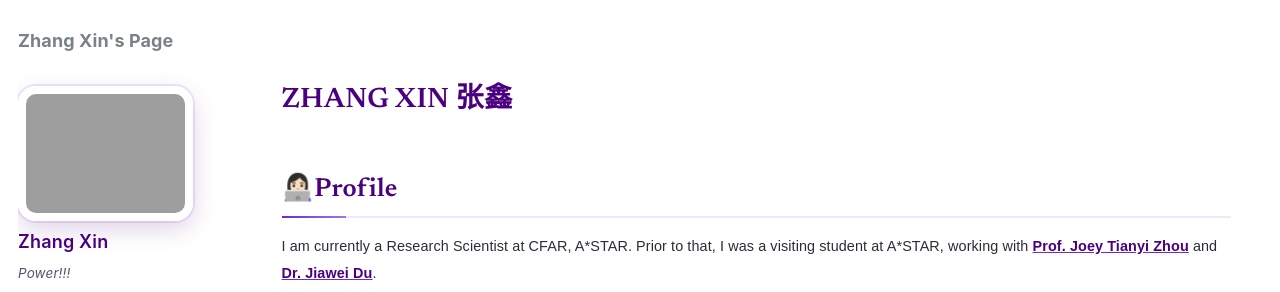
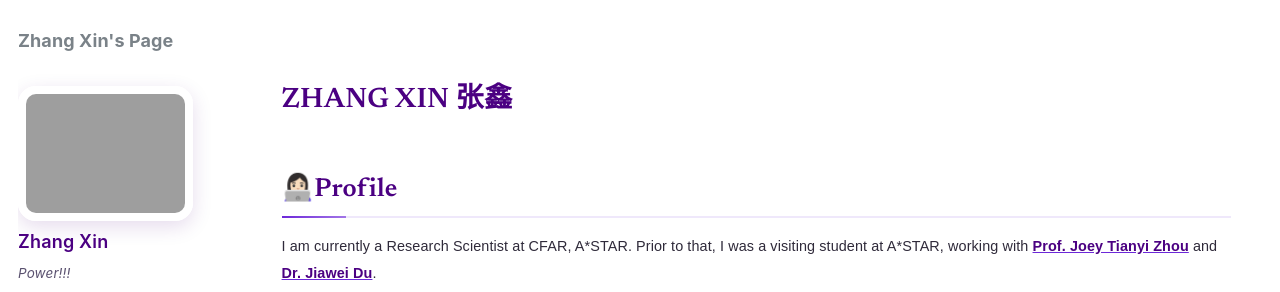
Before and after one commit to zhangxin-xd/zhangxin-xd.github.io, a Jekyll site: the page built from _pages/about.md, in a window 1280 px wide. Shown: the top 292 px of the page. Built offline with Jekyll 4.4.1, drawn with Linux system fonts in a browser that asks for light colours; some web fonts are replaced; a style sheet for code colours, icons or effects is not loaded.

Commit message:
Soften avatar shadow: drop the crisp 2px ring (hard edge line)
Co-Authored-By: Claude Opus 4.8 <noreply@anthropic.com>

```diff
--- a/_sass/_custom.scss
+++ b/_sass/_custom.scss
@@ -86,14 +86,14 @@ $c-page-max: 1320px;
   img {
     border-radius: 18px;
     border: 3px solid #fff;
-    box-shadow: 0 8px 24px rgba($c-accent-deep, 0.18),
-                0 0 0 2px $c-accent-tint;
+    // Soft, even drop shadow only — no crisp ring (the previous 2px tint ring
+    // showed as a hard purple line along the avatar's edges).
+    box-shadow: 0 6px 20px rgba($c-accent-deep, 0.14);
     transition: transform 0.25s ease, box-shadow 0.25s ease;
 
     &:hover {
       transform: translateY(-3px) scale(1.01);
-      box-shadow: 0 14px 32px rgba($c-accent-deep, 0.26),
-                  0 0 0 2px $c-accent;
+      box-shadow: 0 12px 28px rgba($c-accent-deep, 0.22);
     }
   }
 }
```
